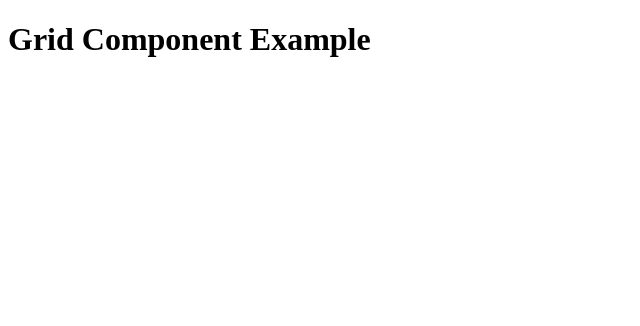
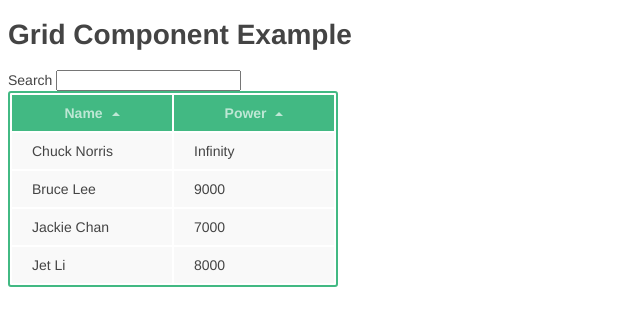
Before and after one commit to WangYifang/Vuejs, a plain HTML site: page view/gridComponent.html in a window 1280 px wide. Shown: the whole page, without its empty margins (0-640 px from the left). Drawn offline with nearby package versions, Linux system fonts and the light colour scheme.

Commit message:
add 表格filter

```diff
--- a/js/gridComponent.js
+++ b/js/gridComponent.js
@@ -0,0 +1,76 @@
+Vue.component('demo-grid', {
+    template: "#grid-template",
+    props: {
+        data: Array,
+        columns: Array,
+        filterKey: String
+    },
+    data: function(){
+        var sortOrders = {}
+        this.columns.forEach(function(key){
+            sortOrders[key] = 1
+        })
+        // console.log("columns: ", this.columns)
+        // console.log("sortOrders: ", sortOrders)
+        return {
+            sortKey: '',
+            sortOrders: sortOrders
+        }
+    },
+    computed: {
+        filteredData: function(){
+            var sortKey = this.sortKey
+            var filterKey = this.filterKey && this.filterKey.toLowerCase()
+            var order = this.sortOrders[sortKey] || 1
+            var data = this.data
+            if(filterKey) {
+                data = data.filter(function(row){
+                    // Object.keys(row)得到row的所有属性：['name', 'power']
+                    // The some() method tests whether at least one element in the array passes the test implemented by the provided function.
+                    return Object.keys(row).some(function(key){
+                        return String(row[key]).toLowerCase().indexOf(filterKey) > -1
+                    })
+                })
+            }
+            if(sortKey){
+                // The sort() method sorts the elements of an array in place and returns the array. The default sort order is built upon converting the elements into strings, then comparing their sequences of UTF-16 code units values.
+                // The slice() method selects the elements starting at the given start argument, and ends at, but does not include, the given end argument.
+                // console.log("data: ", typeof(data))
+                // console.log("data.slice(): ", typeof (data.slice()))
+                data = data.slice().sort(function(a, b){
+                    a = a[sortKey]
+                    b = b[sortKey]
+                    return (a === b ? 0 : a > b ? 1: -1) * order
+                })
+            }
+            return data
+        }
+    },
+    filters: {
+        capitalize: function(str){
+            // 返回首字母大写的单词
+            return str.charAt(0).toUpperCase() + str.slice(1)
+        }
+    },
+    methods: {
+        sortBy: function(key){
+            this.sortKey = key
+            this.sortOrders[key] = this.sortOrders[key] * -1
+        }
+    }
+})
+
+// bootstrap the demo
+var demo = new Vue({
+  el: '#demo',
+  data: {
+    searchQuery: '',
+    gridColumns: ['name', 'power'],
+    gridData: [
+      { name: 'Chuck Norris', power: Infinity },
+      { name: 'Bruce Lee', power: 9000 },
+      { name: 'Jackie Chan', power: 7000 },
+      { name: 'Jet Li', power: 8000 }
+    ]
+  }
+})
--- a/view/gridComponent.html
+++ b/view/gridComponent.html
@@ -4,13 +4,105 @@
     <head>
         <meta charset="UTF-8">
         <script src="https://cdn.jsdelivr.net/npm/vue/dist/vue.js"></script>
+        <style>
+            body {
+            font-family: Helvetica Neue, Arial, sans-serif;
+            font-size: 14px;
+            color: #444;
+            }
+
+            table {
+            border: 2px solid #42b983;
+            border-radius: 3px;
+            background-color: #fff;
+            }
+
+            th {
+            background-color: #42b983;
+            color: rgba(255,255,255,0.66);
+            cursor: pointer;
+            -webkit-user-select: none;
+            -moz-user-select: none;
+            -ms-user-select: none;
+            user-select: none;
+            }
+
+            td {
+            background-color: #f9f9f9;
+            }
+
+            th, td {
+            min-width: 120px;
+            padding: 10px 20px;
+            }
+
+            th.active {
+            color: #fff;
+            }
+
+            th.active .arrow {
+            opacity: 1;
+            }
+
+            .arrow {
+            display: inline-block;
+            vertical-align: middle;
+            width: 0;
+            height: 0;
+            margin-left: 5px;
+            opacity: 0.66;
+            }
+
+            .arrow.asc {
+            border-left: 4px solid transparent;
+            border-right: 4px solid transparent;
+            border-bottom: 4px solid #fff;
+            }
+
+            .arrow.dsc {
+            border-left: 4px solid transparent;
+            border-right: 4px solid transparent;
+            border-top: 4px solid #fff;
+            }
+        </style>
     </head>
     <body>
         <h1>Grid Component Example</h1>
+        <script type="text/x-template" id="grid-template">
+            <table>
+                <thead>
+                    <tr>
+                        <th v-for="key in columns"
+                            @click="sortBy(key)"
+                            :class="{ active: sortKey == key }">
+                            {{ key | capitalize }}
+                            <span class="arrow" :class="sortOrders[key] > 0 ? 'asc' : 'dsc'">
+                            </span>
+                        </th>
+                    </tr>
+                </thead>
+                <tbody>
+                    <tr v-for="entry in filteredData">
+                        <td v-for="key in columns">
+                            {{ entry[key] }}
+                        </td>
+                    </tr>
+                </tbody>
+            </table>
+        </script>
 
+        <!-- demo root element -->
+        <div id="demo">
+            <form id="search">
+                Search <input name="query" v-model="searchQuery">
+            </form>
+            <demo-grid
+                :data="gridData"
+                :columns="gridColumns"
+                :filter-key="searchQuery">
+            </demo-grid>
+        </div>
 
-
-        <script src="../js/markdown.js"></script>
-
+        <script src="../js/gridComponent.js"></script>
     </body>
 </html>
```
Also changed, not shown: temp.js (added, +53 -0 lines), view/treeView.html (added, +16 -0 lines), js/treeView.js (added).
